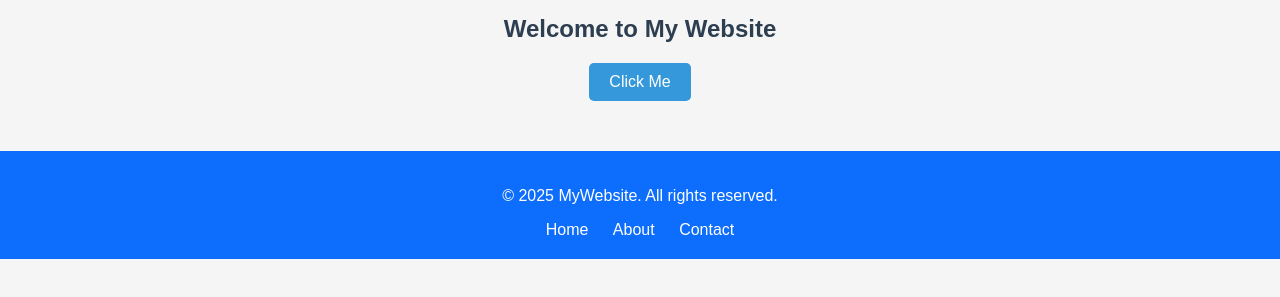
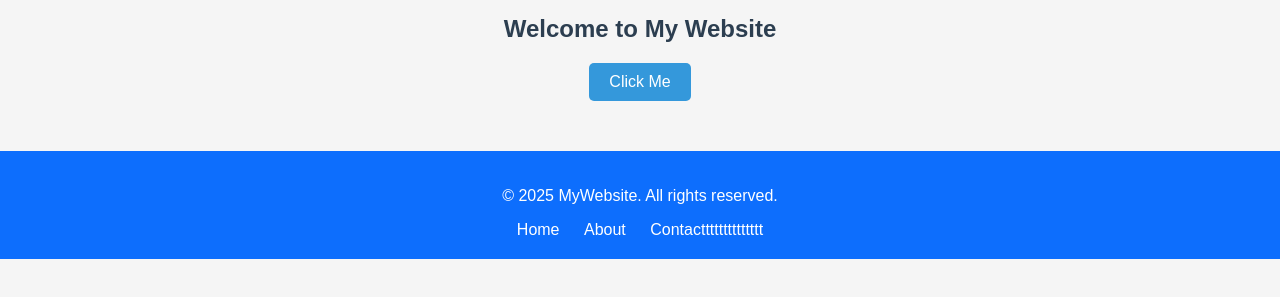
Before and after one commit to adityajha77/awosome-site, a plain HTML site: page index.html in a window 1280 px wide. Shown: the part 65-362 px from the top of the page. Drawn offline with Linux system fonts and the light colour scheme.

Commit message:
contacttttttttttt

```diff
--- a/index.html
+++ b/index.html
@@ -39,7 +39,7 @@
     <div class="footer-links">
       <a href="#home">Home</a>
       <a href="#about">About</a>
-      <a href="#contact">Contact</a>
+      <a href="#contact">Contactttttttttttttt</a>
     </div>
   </footer>
 
```
